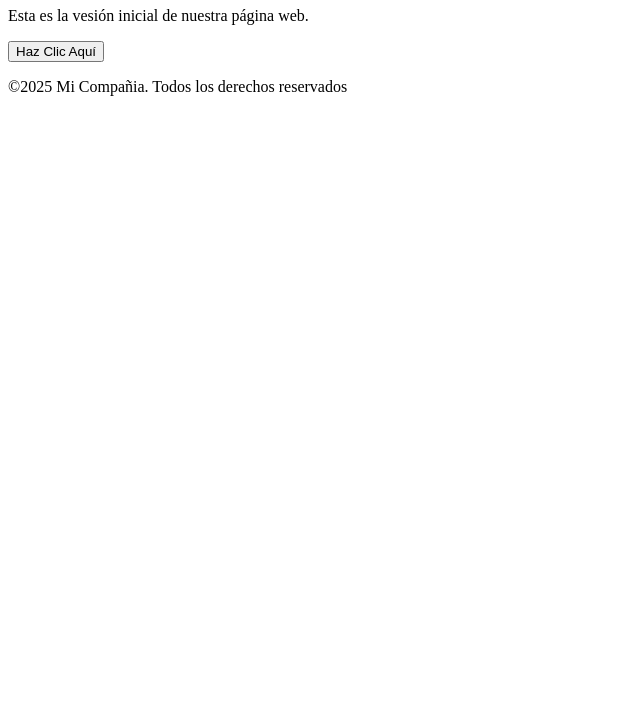
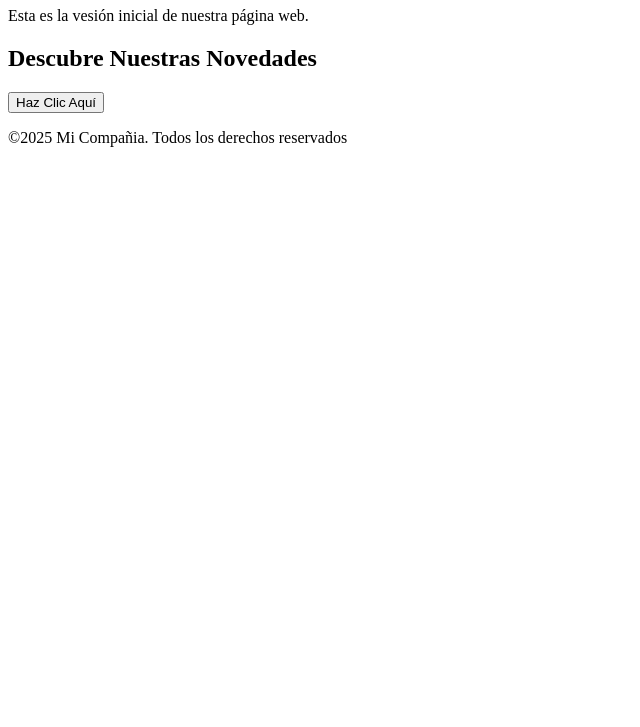
Before and after one commit to nelsomoreno/MiProyectoWebGitHub, a plain HTML site: page index.html in a window 1280 px wide. Shown: the part 73-800 px from the top of the page, without its empty margins (0-640 px from the left). Drawn offline with Linux system fonts and the light colour scheme.

Commit message:
feat: Add new section title to homepage

```diff
--- a/index.html
+++ b/index.html
@@ -11,6 +11,7 @@
     </header>
     <main>
         <p>Esta es la vesión inicial de nuestra página web.</p>
+        <h2>Descubre Nuestras Novedades</h2>
         <button>Haz Clic Aquí</button>
     </main>
     <footer>
```
